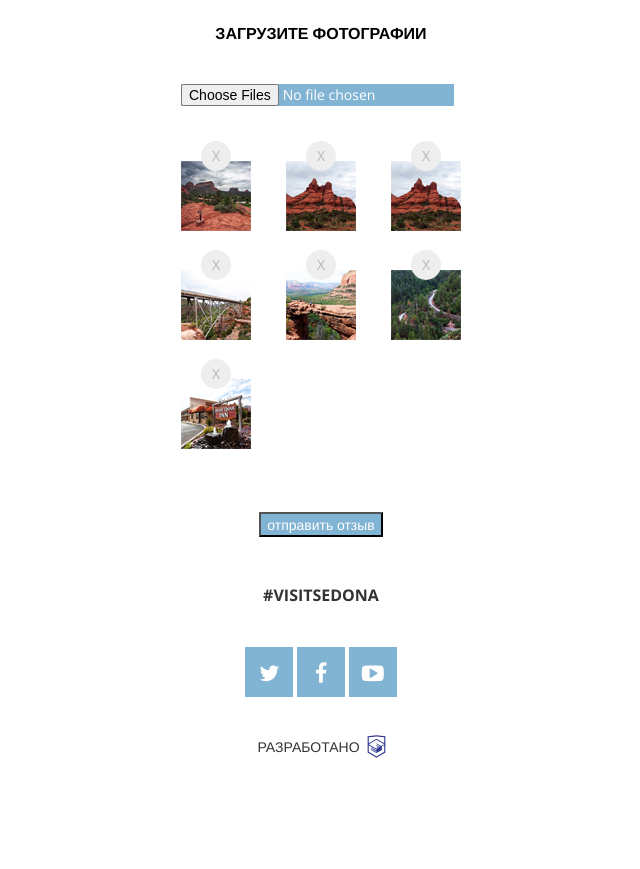
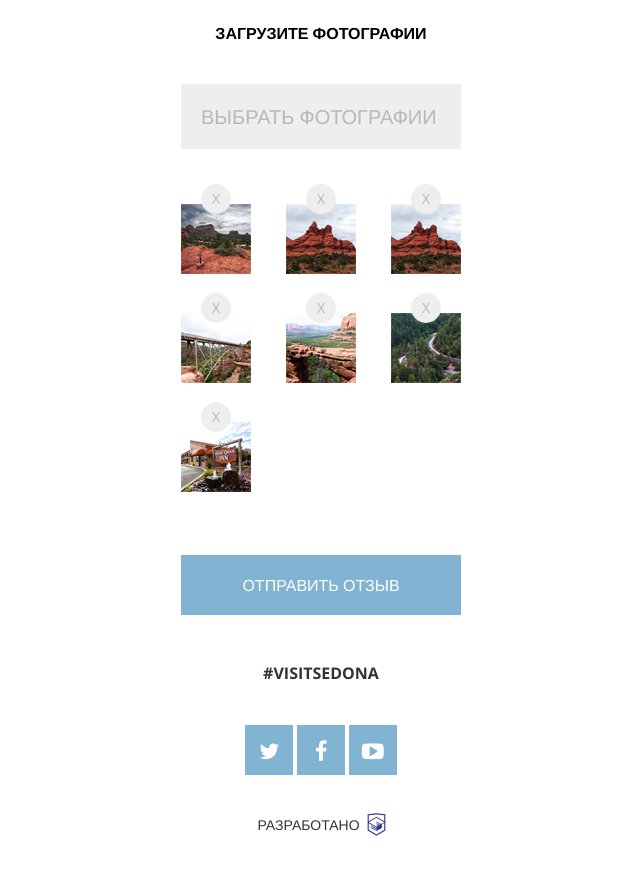
Before and after one commit to VikingRock/86999-sedona, a website: page form.html in a window 1280 px wide. Shown: the part 3268-4137 px from the top of the page, without its empty margins (319-959 px from the left). Before the commit the page ends 4059 px from the top, so only its background shows below. Drawn offline with nearby package versions, Linux system fonts and the light colour scheme; files that its build step writes are made by us from their sources.

Commit message:
upload & submit button styles added

```diff
--- a/form.html
+++ b/form.html
@@ -196,7 +196,8 @@
           <h2 class="feedback__fieldset-name">загрузите фотографии</h2>
 
           <div class="feedback__upload">
-            <input class="btn  btn-secondary" type="file" name="img" accept="image/jpeg,image/png,image/gif" multiple>
+            <input type="file" name="file" id="file"  accept="image/jpeg,image/png,image/gif" multiple>
+            <label class="btn  btn--secondary" for="file">выбрать фотографии</label>
           </div>
 
           <div class="feedback__gallery">
@@ -227,7 +228,7 @@
         </section>
 
         <div class="feedback__submit">
-          <input class="btn" type="submit" value="отправить отзыв">
+          <input class="btn btn--big" type="submit" value="отправить отзыв">
         </div>
 
       </form>
--- a/less/components/btn.less
+++ b/less/components/btn.less
@@ -4,9 +4,20 @@
   text-decoration: none;
   color: @text-color--alternate;
   background-color: @bg-color-blue;
+  border: none;
+  text-transform: inherit;
 
   &--big {
+    width: 100%;
     padding: 19px 47px;
     font-size: @font-size--h2;
   }
+
+  &--secondary {
+    width: 100%;
+    padding: 19px 20px;
+    font-size: @font-size--h1;
+    background: @bg-color-grey;
+    color: @bg-color-grey--dark;
+  }
 }
--- a/less/components/feedback.less
+++ b/less/components/feedback.less
@@ -132,6 +132,16 @@
 
   &__upload {
     padding-bottom:55px;
+
+    input[type="file"] {
+      width: 0.1px;
+      height: 0.1px;
+      opacity: 0;
+      overflow: hidden;
+      position: absolute;
+      z-index: -1;
+    }
+
   }
 
   &__photo {
@@ -160,6 +170,6 @@
   }
 
   &__submit {
-
+    padding: 0 @container-padding--mobile;
   }
 }
```
